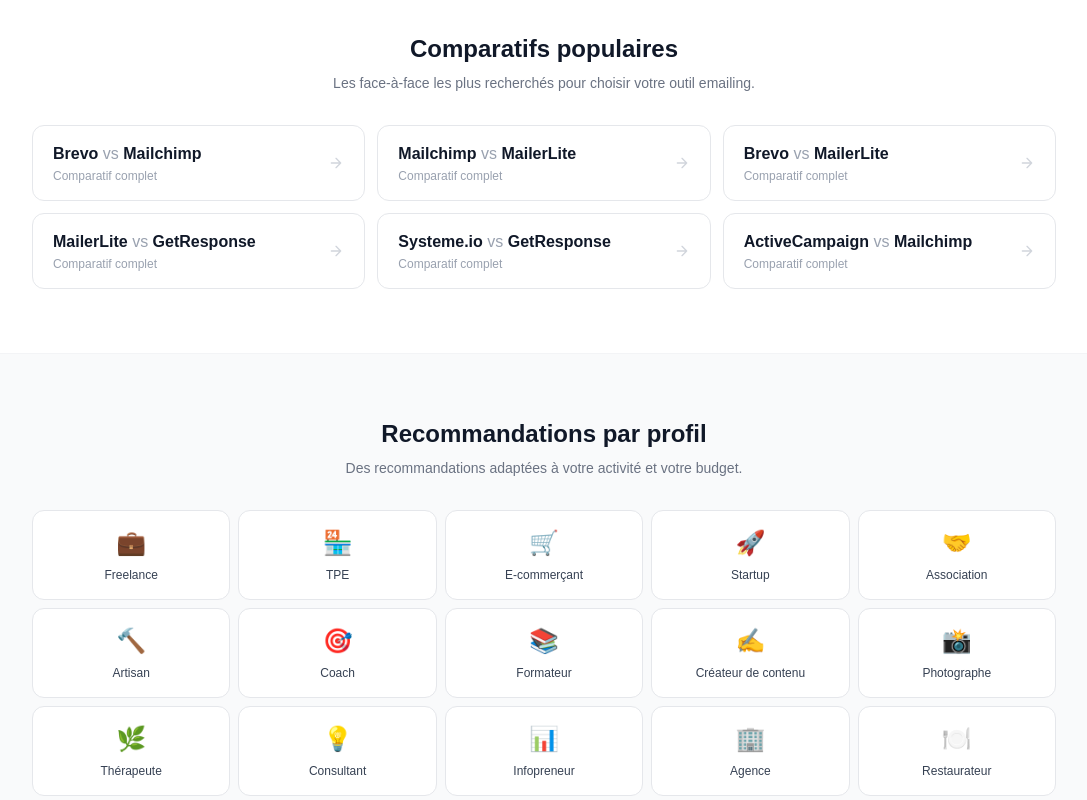
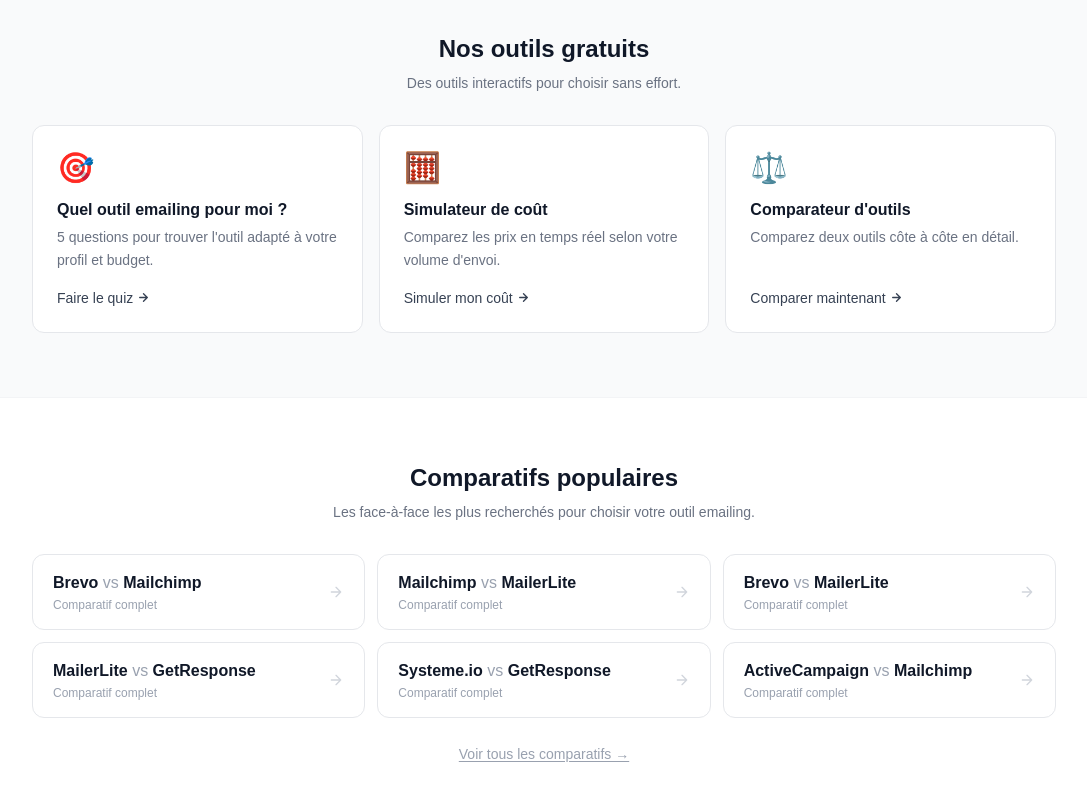
Before and after one commit to ectoplasma44-beep/comparemailing, a Next.js app: page / in a window 1280 px wide. Shown: the part 480-1280 px from the top of the page, without its empty margins (96-1183 px from the left). Built offline with nearby package versions, Linux system fonts and the light colour scheme.

Commit message:
feat: homepage — outils gratuits + tous les comparatifs

```diff
--- a/app/page.tsx
+++ b/app/page.tsx
@@ -1,5 +1,5 @@
 import type { Metadata } from "next";
-import { getVsPageSlug } from "@/data/tools";
+import { getVsPageSlug, VS_COMBINATIONS, getAllTools } from "@/data/tools";
 import { getAllProfiles } from "@/data/profiles";
 
 export const metadata: Metadata = {
@@ -46,6 +46,30 @@
   restauration: "🍽️",
 };
 
+const FREE_TOOLS = [
+  {
+    icon: "🎯",
+    titre: "Quel outil emailing pour moi ?",
+    description: "5 questions pour trouver l'outil adapté à votre profil et budget.",
+    href: "/quiz",
+    label: "Faire le quiz",
+  },
+  {
+    icon: "🧮",
+    titre: "Simulateur de coût",
+    description: "Comparez les prix en temps réel selon votre volume d'envoi.",
+    href: "/simulateur-cout",
+    label: "Simuler mon coût",
+  },
+  {
+    icon: "⚖️",
+    titre: "Comparateur d'outils",
+    description: "Comparez deux outils côte à côte en détail.",
+    href: "/brevo-vs-mailchimp",
+    label: "Comparer maintenant",
+  },
+] as const;
+
 const TRUST_BLOCKS = [
   {
     icon: "✅",
@@ -71,6 +95,7 @@
 
 export default function HomePage() {
   const profiles = getAllProfiles();
+  const toolNameMap = Object.fromEntries(getAllTools().map((t) => [t.slug, t.nom]));
 
   return (
     <div className="min-h-screen bg-white">
@@ -102,6 +127,41 @@
             >
               Quel outil pour moi ? →
             </a>
+          </div>
+        </div>
+      </section>
+
+      {/* ── OUTILS GRATUITS ─────────────────────────────────────────────── */}
+      <section className="border-b border-gray-100 bg-gray-50 px-4 py-16">
+        <div className="mx-auto max-w-5xl">
+          <div className="mb-8 text-center">
+            <h2 className="mb-2 text-2xl font-bold text-gray-900">
+              Nos outils gratuits
+            </h2>
+            <p className="text-sm text-gray-500">
+              Des outils interactifs pour choisir sans effort.
+            </p>
+          </div>
+          <div className="grid grid-cols-1 gap-4 sm:grid-cols-3">
+            {FREE_TOOLS.map((tool) => (
+              <a
+                key={tool.href}
+                href={tool.href}
+                className="group flex flex-col rounded-xl border border-gray-200 bg-white p-6 transition-all hover:border-gray-300 hover:shadow-sm"
+              >
+                <span className="mb-3 text-3xl" aria-hidden="true">{tool.icon}</span>
+                <p className="mb-1 font-semibold text-gray-900">{tool.titre}</p>
+                <p className="mb-4 flex-1 text-sm leading-relaxed text-gray-500">
+                  {tool.description}
+                </p>
+                <span className="inline-flex items-center gap-1 text-sm font-medium text-gray-700 group-hover:text-gray-900">
+                  {tool.label}
+                  <svg xmlns="http://www.w3.org/2000/svg" width="13" height="13" viewBox="0 0 24 24" fill="none" stroke="currentColor" strokeWidth="2.5" strokeLinecap="round" strokeLinejoin="round" aria-hidden="true">
+                    <path d="M5 12h14M12 5l7 7-7 7" />
+                  </svg>
+                </span>
+              </a>
+            ))}
           </div>
         </div>
       </section>
@@ -154,6 +214,14 @@
                 </a>
               );
             })}
+          </div>
+          <div className="mt-6 text-center">
+            <a
+              href="#tous-les-comparatifs"
+              className="text-sm text-gray-400 underline underline-offset-2 hover:text-gray-700"
+            >
+              Voir tous les comparatifs →
+            </a>
           </div>
         </div>
       </section>
@@ -255,6 +323,45 @@
         </div>
       </section>
 
+      {/* ── TOUS LES COMPARATIFS ────────────────────────────────────────── */}
+      <section id="tous-les-comparatifs" className="border-b border-gray-100 px-4 py-16">
+        <div className="mx-auto max-w-5xl">
+          <div className="mb-8 text-center">
+            <h2 className="mb-2 text-2xl font-bold text-gray-900">
+              Tous les comparatifs
+            </h2>
+            <p className="text-sm text-gray-500">
+              18 face-à-face détaillés entre les principaux outils emailing.
+            </p>
+          </div>
+          <div className="grid grid-cols-1 gap-x-6 gap-y-2 sm:grid-cols-2 lg:grid-cols-3">
+            {VS_COMBINATIONS.map(([slugA, slugB]) => {
+              const href = `/${getVsPageSlug(slugA, slugB)}`;
+              const nomA = toolNameMap[slugA] ?? slugA;
+              const nomB = toolNameMap[slugB] ?? slugB;
+              return (
+                <a
+                  key={href}
+                  href={href}
+                  className="group flex items-center gap-1.5 py-1.5 text-sm text-gray-600 hover:text-gray-900"
+                >
+                  <svg xmlns="http://www.w3.org/2000/svg" width="11" height="11" viewBox="0 0 24 24" fill="none" stroke="currentColor" strokeWidth="2.5" strokeLinecap="round" strokeLinejoin="round" className="shrink-0 text-gray-300 group-hover:text-gray-500" aria-hidden="true">
+                    <path d="M5 12h14M12 5l7 7-7 7" />
+                  </svg>
+                  <span>
+                    <span className="font-medium">{nomA}</span>
+                    {" "}
+                    <span className="text-gray-400">vs</span>
+                    {" "}
+                    <span className="font-medium">{nomB}</span>
+                  </span>
+                </a>
+              );
+            })}
+          </div>
+        </div>
+      </section>
+
       {/* ── FOOTER ───────────────────────────────────────────────────────── */}
       <footer className="bg-white px-4 py-10">
         <div className="mx-auto max-w-5xl">
```
